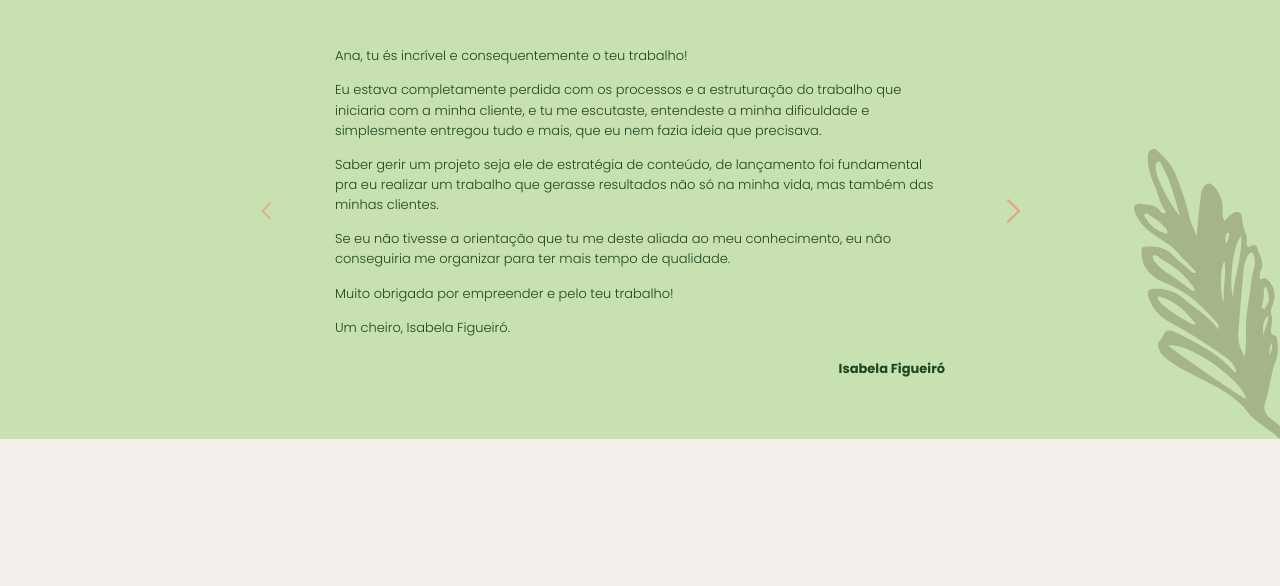
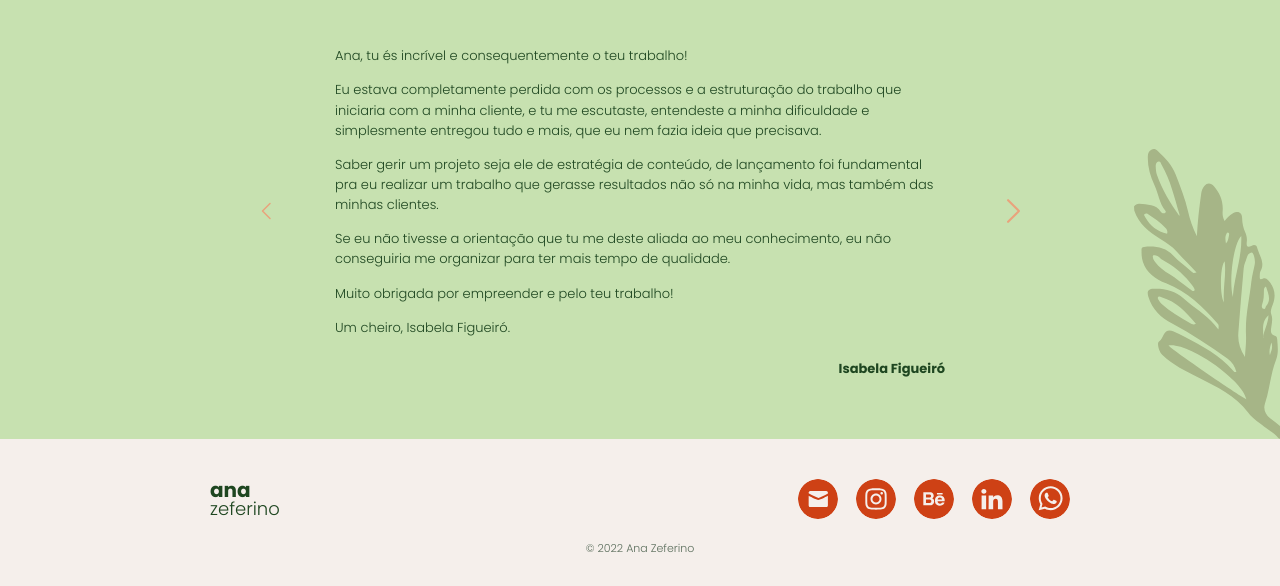
Before and after one commit to f1vish/final-task, a plain HTML site: page index.html in a window 1280 px wide. Shown: the part 3040-3626 px from the top of the page. Before the commit the page ends 3479 px from the top, so only its background shows below. Drawn offline with Linux system fonts and the light colour scheme.

Commit message:
Add footer

```diff
--- a/assets/css/style.css
+++ b/assets/css/style.css
@@ -636,6 +636,76 @@ strong {
   background-image: url("../img/arrow-right.svg");
 }
 
+.footer {
+  padding: 40px 0 32px;
+  background-color: #f5efeb;
+  font-family: "Poppins", sans-serif;
+  color: #1e4620;
+}
+
+.footer-container {
+  max-width: 860px;
+}
+
+.footer-top {
+  display: flex;
+  align-items: center;
+  justify-content: space-between;
+  gap: 24px;
+}
+
+.footer-logo .site-logo-1 {
+  font-size: 20px;
+}
+
+.footer-logo .site-logo-2 {
+  font-size: 18px;
+}
+
+.footer-socials {
+  display: flex;
+  align-items: center;
+  gap: 18px;
+}
+
+.footer-social-link {
+  display: block;
+  width: 40px;
+  height: 40px;
+  border-radius: 50%;
+  background-repeat: no-repeat;
+  background-position: center;
+  background-size: contain;
+}
+
+.footer-icon-1 {
+  background-image: url("../img/icon-6.svg");
+}
+
+.footer-icon-2 {
+  background-image: url(../img/icon-7.svg);
+}
+
+.footer-icon-3 {
+  background-image: url(../img/icon-8.svg);
+}
+
+.footer-icon-4 {
+  background-image: url(../img/icon-9.svg);
+}
+
+.footer-icon-5 {
+  background-image: url(../img/icon-10.svg);
+}
+
+.footer-copy {
+  margin: 24px 0 0;
+  font-size: 11px;
+  font-weight: 300;
+  text-align: center;
+  color: #5a6d5b;
+}
+
 @media (max-width: 767px) {
   .container {
     padding: 0 24px;
@@ -886,4 +956,34 @@ strong {
     width: 16px;
     height: 16px;
   }
+
+  .footer {
+    padding: 36px 0 28px;
+  }
+
+  .footer-top {
+    gap: 16px;
+  }
+
+  .footer-logo .site-logo-1 {
+    font-size: 16px;
+  }
+
+  .footer-logo .site-logo-2 {
+    font-size: 14px;
+  }
+
+  .footer-socials {
+    gap: 8px;
+  }
+
+  .footer-social-link {
+    width: 28px;
+    height: 28px;
+  }
+
+  .footer-copy {
+    margin-top: 28px;
+    font-size: 10px;
+  }
 }
--- a/index.html
+++ b/index.html
@@ -371,5 +371,55 @@
         </div>
       </section>
     </main>
+    <footer class="footer">
+      <div class="container footer-container">
+        <div class="footer-top">
+          <a href="#" class="site-logo footer-logo" aria-label="Ana Zeferino">
+            <span class="site-logo-1">ana</span>
+            <span class="site-logo-2">zeferino</span>
+          </a>
+
+          <ul class="footer-socials">
+            <li class="footer-social-item">
+              <a
+                href="#"
+                class="footer-social-link footer-icon-1"
+                aria-label="E-mail"
+              ></a>
+            </li>
+            <li class="footer-social-item">
+              <a
+                href="#"
+                class="footer-social-link footer-icon-2"
+                aria-label="Instagram"
+              ></a>
+            </li>
+            <li class="footer-social-item">
+              <a
+                href="#"
+                class="footer-social-link footer-icon-3"
+                aria-label="Behance"
+              ></a>
+            </li>
+            <li class="footer-social-item">
+              <a
+                href="#"
+                class="footer-social-link footer-icon-4"
+                aria-label="LinkedIn"
+              ></a>
+            </li>
+            <li class="footer-social-item">
+              <a
+                href="#"
+                class="footer-social-link footer-icon-5"
+                aria-label="WhatsApp"
+              ></a>
+            </li>
+          </ul>
+        </div>
+
+        <p class="footer-copy">&copy; 2022 Ana Zeferino</p>
+      </div>
+    </footer>
   </body>
 </html>
```
Also changed, not shown: assets/img/icon-10.svg (added), assets/img/icon-6.svg (added), assets/img/icon-7.svg (added), assets/img/icon-8.svg (added), assets/img/icon-9.svg (added).
